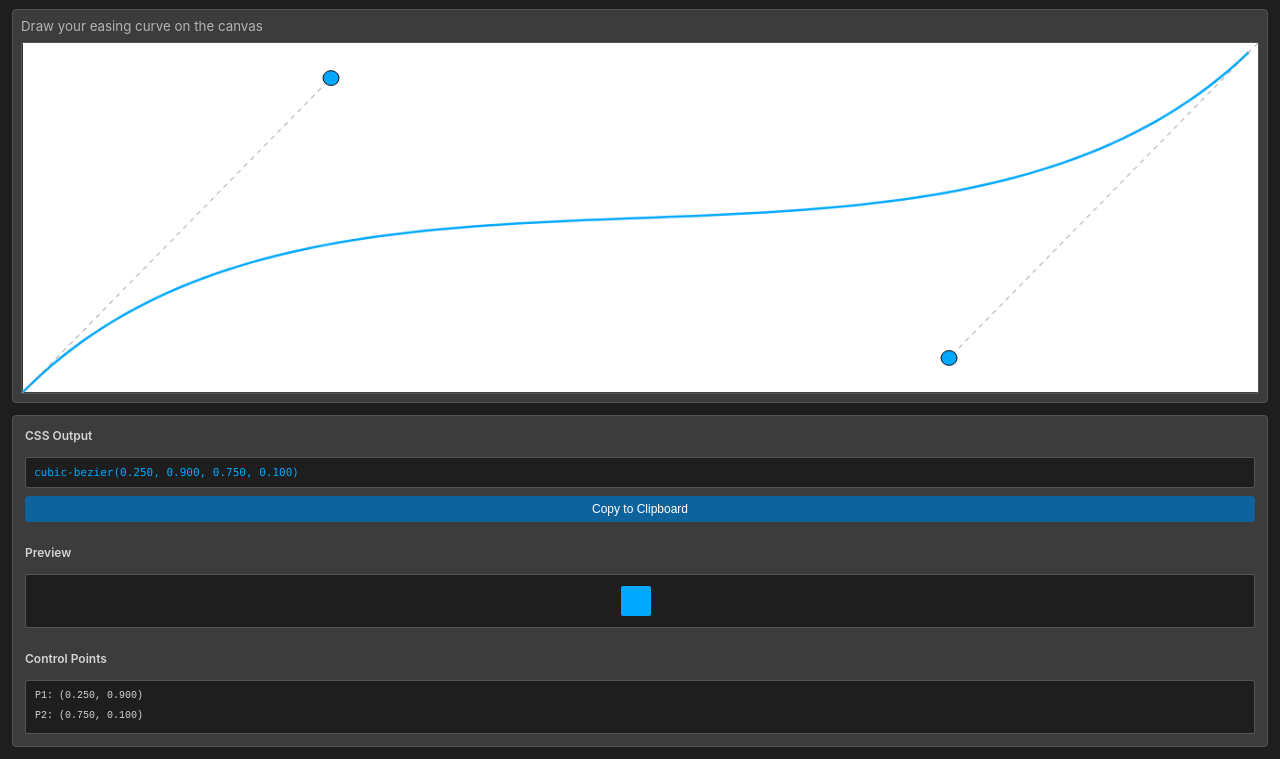
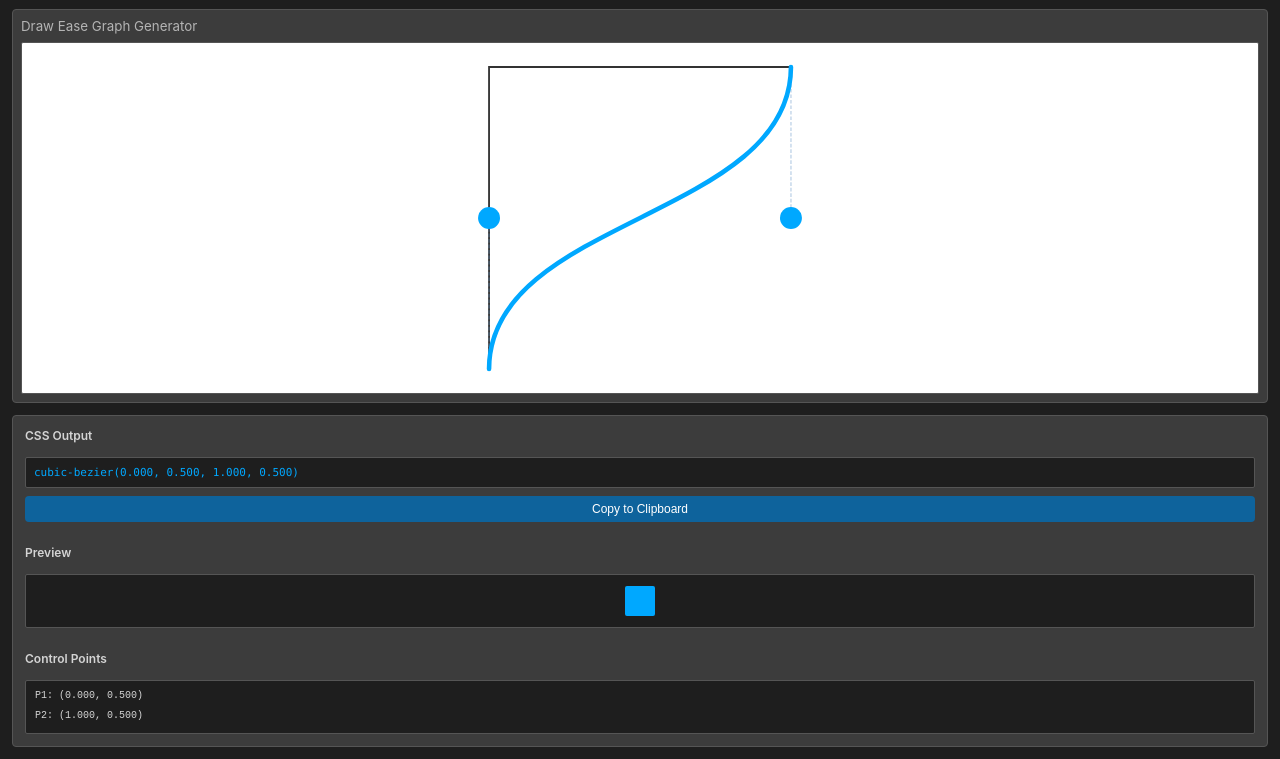
Before and after one commit to dev-bazz/motion-edictor, a website: page src/index.html in a window 1280 px wide. Shown: the part 41-800 px from the top of the page. Drawn offline with Linux system fonts and the light colour scheme.

Commit message:
feat: implement SVG-based easing curve visualization with interactive control points

```diff
--- a/src/index.html
+++ b/src/index.html
@@ -98,13 +98,40 @@
         min-height: 0;
       }
 
-      canvas {
+      svg {
         flex: 1;
         border: 1px solid var(--vscode-input-border, var(--fallback-input-border));
         border-radius: 2px;
-        cursor: crosshair;
         background: white;
         min-height: 0;
+        width: 100%;
+        overflow: visible;
+        padding: 1.5rem;
+      }
+
+      .control-point {
+        cursor: grab;
+        transition: r 0.2s ease, filter 0.2s ease;
+      }
+
+      .control-point:hover {
+        filter: brightness(1.3) drop-shadow(0 0 4px rgba(0, 168, 255, 0.5));
+      }
+
+      .control-point:active {
+        cursor: grabbing;
+      }
+
+      .control-point-circle {
+        pointer-events: none;
+      }
+
+      .control-point-hit {
+        cursor: grab;
+      }
+
+      .control-point-hit:hover {
+        cursor: grab;
       }
 
       .output-section {
@@ -222,9 +249,37 @@
         <div class="canvas-wrapper">
           <small
                     style="margin-bottom: 8px; color: var(--vscode-descriptionForeground, var(--fallback-descriptionForeground));">Draw
-            your easing curve on the
-            canvas</small>
-          <canvas id="easeCanvas"></canvas>
+            Ease Graph Generator</small>
+          <svg id="easeCanvas"
+                    style="width:100%;aspect-ratio:1;display:block;overflow:visible;position:relative;z-index:1"
+                    viewBox="0 0 330 330">
+            <!-- Grid -->
+            <g id="grid" opacity="0.1"></g>
+            <!-- Axes -->
+            <polyline fill="none" stroke="#333" stroke-width="2" points="0,330 0,0 330,0"></polyline>
+            <!-- Control lines (tethers) -->
+            <polyline id="control-1-tether" fill="none" stroke="rgba(100, 150, 200, 0.3)" stroke-width="2"
+                      stroke-dasharray="4, 2" points="0,330 33,198"></polyline>
+            <polyline id="control-2-tether" fill="none" stroke="rgba(100, 150, 200, 0.3)" stroke-width="2"
+                      stroke-dasharray="4, 2" points="330,0 297,16.35"></polyline>
+            <!-- Cubic bezier curve -->
+            <path id="bezierCurve" d="M 0,330 C 33,198 297,16.35 330,0" fill="none"
+                      stroke="var(--vscode-symbolIcon-colorForeground, var(--fallback-symbolIcon-colorForeground))"
+                      stroke-width="5" stroke-linecap="round"></path>
+            <!-- Control points -->
+            <!-- Hit areas for easier interaction (placed first for proper event handling) -->
+            <circle id="control-1-hit" class="control-point-hit" r="30" cx="33" cy="198" fill="transparent"
+                      style="touch-action:none;"></circle>
+            <circle id="control-2-hit" class="control-point-hit" r="30" cx="297" cy="16.35" fill="transparent"
+                      style="touch-action:none;"></circle>
+            <!-- Visible control point circles -->
+            <circle id="control-1" class="control-point control-point-circle" r="12" cx="33" cy="198"
+                      fill="var(--vscode-symbolIcon-colorForeground, var(--fallback-symbolIcon-colorForeground))"
+                      style="touch-action:none;"></circle>
+            <circle id="control-2" class="control-point control-point-circle" r="12" cx="297" cy="16.35"
+                      fill="var(--vscode-symbolIcon-colorForeground, var(--fallback-symbolIcon-colorForeground))"
+                      style="touch-action:none;"></circle>
+          </svg>
         </div>
 
         <div class="output-section">
@@ -265,134 +320,95 @@
       {
         try
         {
-          vscode = acquireVsCodeApi()
+          vscode = acquireVsCodeApi();
         } catch ( error )
         {
-          vscode = {}
+          vscode = {};
+        }
+      };
+      handleVscodeAssignment();
 
-        }
-
-      }
-      handleVscodeAssignment()
-
-      const canvas = document.getElementById( 'easeCanvas' );
-      const ctx = canvas.getContext( '2d' );
+      const svg = document.getElementById( 'easeCanvas' );
       const cssOutput = document.getElementById( 'cssOutput' );
       const copyBtn = document.getElementById( 'copyBtn' );
       const resetBtn = document.getElementById( 'resetBtn' );
       const pointList = document.getElementById( 'pointList' );
       const previewBox = document.getElementById( 'previewBox' );
-      // Default control points for cubic-bezier
-      let controlPoints = [ {
-        x: 0.25,
-        y: 0.9
-      }, // Point 1
-      {
-        x: 0.75,
-        y: 0.1
-      } // Point 2
+
+      // SVG viewBox dimensions (used for scaling)
+      const SVG_SIZE = 330;
+      const SVG_PADDING = 0;
+
+      // Default control points (normalized 0-1)
+      let controlPoints = [
+        { x: 0, y: 0.5 }, // Point 1
+        { x: 1, y: 0.5 }  // Point 2
       ];
+
       let isDrawing = false;
       let selectedPoint = -1;
-      const pointRadius = 8;
+      let dragOffset = { x: 0, y: 0 }; // Offset between click point and control point center
 
-      function resizeCanvas ()
+      // Convert normalized coordinates (0-1) to SVG coordinates
+      function normalizedToSvg ( x, y )
       {
-        const rect = canvas.parentElement.getBoundingClientRect();
-        const padding = 16; // Total padding from container
-        const newWidth = Math.max( rect.width - padding, 50 );
-        const newHeight = Math.max( rect.height - padding, 50 );
-
-        if ( canvas.width !== newWidth || canvas.height !== newHeight )
-        {
-          canvas.width = newWidth;
-          canvas.height = newHeight;
-        }
+        return {
+          x: x * SVG_SIZE,
+          y: SVG_SIZE - ( y * SVG_SIZE ) // Flip Y axis
+        };
       }
 
-      function drawCurve ()
+      // Convert SVG coordinates to normalized coordinates
+      function svgToNormalized ( svgX, svgY )
       {
-        ctx.clearRect( 0, 0, canvas.width, canvas.height );
-        ctx.strokeStyle = '#888';
-        ctx.fillStyle = 'rgba(100, 150, 200, 0.1)';
-        ctx.lineWidth = 0.5;
-        // Draw grid
-        for ( let i = 0; i <= 10; i++ )
-        {
-          const x = ( canvas.width / 10 ) * i;
-          const y = ( canvas.height / 10 ) * i;
-          ctx.fillRect( x - 0.5, y - 0.5, 1, 1 );
-        }
-        // Draw axes
-        ctx.strokeStyle = '#333';
-        ctx.lineWidth = 2;
-        ctx.beginPath();
-        ctx.moveTo( 0, canvas.height );
-        ctx.lineTo( canvas.width, canvas.height );
-        ctx.stroke();
-        ctx.beginPath();
-        ctx.moveTo( 0, 0 );
-        ctx.lineTo( 0, canvas.height );
-        ctx.stroke();
-        // Draw cubic bezier curve
-        ctx.strokeStyle = '#00a8ff';
-        ctx.lineWidth = 2.5;
-        ctx.beginPath();
-        const p0 = {
-          x: 0,
-          y: 0
+        return {
+          x: svgX / SVG_SIZE,
+          y: 1 - ( svgY / SVG_SIZE ) // Flip Y axis back
         };
-        const p3 = {
-          x: 1,
-          y: 1
-        };
+      }
+
+      // Generate cubic bezier path
+      function generateBezierPath ()
+      {
+        const p0 = { x: 0, y: 0 };  // Start at bottom-left
+        const p3 = { x: 1, y: 1 };  // End at top-right
         const p1 = controlPoints[ 0 ];
         const p2 = controlPoints[ 1 ];
-        ctx.moveTo( p0.x * canvas.width, canvas.height - p0.y * canvas.height );
-        for ( let t = 0; t <= 1; t += 0.01 )
-        {
-          const x = Math.pow( 1 - t, 3 ) * p0.x +
-            3 * Math.pow( 1 - t, 2 ) * t * p1.x +
-            3 * ( 1 - t ) * Math.pow( t, 2 ) * p2.x +
-            Math.pow( t, 3 ) * p3.x;
-          const y = Math.pow( 1 - t, 3 ) * p0.y +
-            3 * Math.pow( 1 - t, 2 ) * t * p1.y +
-            3 * ( 1 - t ) * Math.pow( t, 2 ) * p2.y +
-            Math.pow( t, 3 ) * p3.y;
-          ctx.lineTo( x * canvas.width, canvas.height - y * canvas.height );
-        }
-        ctx.stroke();
-        // Draw control lines
-        ctx.strokeStyle = '#888';
-        ctx.lineWidth = 1;
-        ctx.setLineDash( [ 5, 5 ] );
-        ctx.beginPath();
-        ctx.moveTo( 0, canvas.height );
-        ctx.lineTo( p1.x * canvas.width, canvas.height - p1.y * canvas.height );
-        ctx.stroke();
-        ctx.beginPath();
-        ctx.moveTo( canvas.width, 0 );
-        ctx.lineTo( p2.x * canvas.width, canvas.height - p2.y * canvas.height );
-        ctx.stroke();
-        ctx.setLineDash( [] );
-        // Draw control points
-        controlPoints.forEach( ( point, index ) =>
-        {
-          ctx.fillStyle = selectedPoint === index ? '#ff6b6b' : '#00a8ff';
-          ctx.beginPath();
-          ctx.arc(
-            point.x * canvas.width,
-            canvas.height - point.y * canvas.height,
-            pointRadius,
-            0,
-            Math.PI * 2
-          );
-          ctx.fill();
-          // Draw outline
-          ctx.strokeStyle = '#000';
-          ctx.lineWidth = 1;
-          ctx.stroke();
-        } );
+
+        const p0Svg = normalizedToSvg( p0.x, p0.y );
+        const p1Svg = normalizedToSvg( p1.x, p1.y );
+        const p2Svg = normalizedToSvg( p2.x, p2.y );
+        const p3Svg = normalizedToSvg( p3.x, p3.y );
+
+        return `M ${ p0Svg.x },${ p0Svg.y } C ${ p1Svg.x },${ p1Svg.y } ${ p2Svg.x },${ p2Svg.y } ${ p3Svg.x },${ p3Svg.y }`;
+      }
+
+      // Update SVG elements
+      function updateSvg ()
+      {
+        const p0Svg = normalizedToSvg( 0, 0 );  // Bottom-left
+        const p1Svg = normalizedToSvg( controlPoints[ 0 ].x, controlPoints[ 0 ].y );
+        const p2Svg = normalizedToSvg( controlPoints[ 1 ].x, controlPoints[ 1 ].y );
+        const p3Svg = normalizedToSvg( 1, 1 );  // Top-right
+
+        // Update bezier curve
+        document.getElementById( 'bezierCurve' ).setAttribute( 'd', generateBezierPath() );
+
+        // Update tether lines
+        document.getElementById( 'control-1-tether' ).setAttribute( 'points', `${ p0Svg.x },${ p0Svg.y } ${ p1Svg.x },${ p1Svg.y }` );
+        document.getElementById( 'control-2-tether' ).setAttribute( 'points', `${ p3Svg.x },${ p3Svg.y } ${ p2Svg.x },${ p2Svg.y }` );
+
+        // Update control points
+        document.getElementById( 'control-1' ).setAttribute( 'cx', p1Svg.x );
+        document.getElementById( 'control-1' ).setAttribute( 'cy', p1Svg.y );
+        document.getElementById( 'control-1-hit' ).setAttribute( 'cx', p1Svg.x );
+        document.getElementById( 'control-1-hit' ).setAttribute( 'cy', p1Svg.y );
+
+        document.getElementById( 'control-2' ).setAttribute( 'cx', p2Svg.x );
+        document.getElementById( 'control-2' ).setAttribute( 'cy', p2Svg.y );
+        document.getElementById( 'control-2-hit' ).setAttribute( 'cx', p2Svg.x );
+        document.getElementById( 'control-2-hit' ).setAttribute( 'cy', p2Svg.y );
+
         updateCSSOutput();
         updatePreview();
       }
@@ -427,58 +443,91 @@
         }, 10 );
       }
 
-      canvas.addEventListener( 'mousedown', ( e ) =>
+      // SVG event handling - Setup hit areas with improved interaction
+      function handleDragStart ( pointIndex )
       {
-        const rect = canvas.getBoundingClientRect();
-        const x = ( e.clientX - rect.left ) / rect.width;
-        const y = 1 - ( e.clientY - rect.top ) / rect.height;
+        return ( e ) =>
+        {
+          e.preventDefault();
 
-        // Check if clicking on a control point
-        for ( let i = 0; i < controlPoints.length; i++ )
-        {
-          const dx = ( controlPoints[ i ].x * rect.width ) / rect.width - x;
-          const dy = ( controlPoints[ i ].y * rect.height ) / rect.height - y;
-          const distance = Math.sqrt( dx * dx + dy * dy );
+          // Calculate the offset between mouse position and point's current SVG position
+          const rect = svg.getBoundingClientRect();
+          let clientX = e.clientX;
+          let clientY = e.clientY;
 
-          if ( distance < pointRadius / Math.min( rect.width, rect.height ) )
+          if ( e.touches )
           {
-            selectedPoint = i;
-            isDrawing = true;
-            drawCurve();
-            return;
+            clientX = e.touches[ 0 ].clientX;
+            clientY = e.touches[ 0 ].clientY;
           }
-        }
-      } );
 
-      canvas.addEventListener( 'mousemove', ( e ) =>
+          const mouseX = ( ( clientX - rect.left ) / rect.width ) * SVG_SIZE;
+          const mouseY = ( ( clientY - rect.top ) / rect.height ) * SVG_SIZE;
+
+          const pointSvg = normalizedToSvg( controlPoints[ pointIndex ].x, controlPoints[ pointIndex ].y );
+
+          dragOffset.x = pointSvg.x - mouseX;
+          dragOffset.y = pointSvg.y - mouseY;
+
+          isDrawing = true;
+          selectedPoint = pointIndex;
+          svg.style.cursor = 'grabbing';
+        };
+      }
+
+      const control1Hit = document.getElementById( 'control-1-hit' );
+      const control2Hit = document.getElementById( 'control-2-hit' );
+
+      control1Hit.addEventListener( 'mousedown', handleDragStart( 0 ) );
+      control2Hit.addEventListener( 'mousedown', handleDragStart( 1 ) );
+
+      // Touch support
+      control1Hit.addEventListener( 'touchstart', handleDragStart( 0 ) );
+      control2Hit.addEventListener( 'touchstart', handleDragStart( 1 ) );
+
+      function handleDragMove ( e )
       {
         if ( !isDrawing || selectedPoint === -1 ) return;
 
-        const rect = canvas.getBoundingClientRect();
-        let x = ( e.clientX - rect.left ) / rect.width;
-        let y = 1 - ( e.clientY - rect.top ) / rect.height;
+        const rect = svg.getBoundingClientRect();
+        let clientX = e.clientX;
+        let clientY = e.clientY;
+
+        // Handle touch events
+        if ( e.touches )
+        {
+          clientX = e.touches[ 0 ].clientX;
+          clientY = e.touches[ 0 ].clientY;
+        }
+
+        const mouseX = ( ( clientX - rect.left ) / rect.width ) * SVG_SIZE;
+        const mouseY = ( ( clientY - rect.top ) / rect.height ) * SVG_SIZE;
+
+        // Apply the offset so point stays under cursor relative to click position
+        const svgX = mouseX + dragOffset.x;
+        const svgY = mouseY + dragOffset.y;
+
+        let normalized = svgToNormalized( svgX, svgY );
 
         // Clamp values between 0 and 1
-        x = Math.max( 0, Math.min( 1, x ) );
-        y = Math.max( 0, Math.min( 1, y ) );
+        normalized.x = Math.max( 0, Math.min( 1, normalized.x ) );
+        normalized.y = Math.max( 0, Math.min( 1, normalized.y ) );
 
-        controlPoints[ selectedPoint ] = { x, y };
-        drawCurve();
-      } );
+        controlPoints[ selectedPoint ] = normalized;
+        updateSvg();
+      }
 
-      canvas.addEventListener( 'mouseup', () =>
+      function handleDragEnd ()
       {
         isDrawing = false;
         selectedPoint = -1;
-        drawCurve();
-      } );
+        svg.style.cursor = 'default';
+      }
 
-      canvas.addEventListener( 'mouseleave', () =>
-      {
-        isDrawing = false;
-        selectedPoint = -1;
-        drawCurve();
-      } );
+      document.addEventListener( 'mousemove', handleDragMove );
+      document.addEventListener( 'touchmove', handleDragMove );
+      document.addEventListener( 'mouseup', handleDragEnd );
+      document.addEventListener( 'touchend', handleDragEnd );
 
       copyBtn.addEventListener( 'click', () =>
       {
@@ -491,11 +540,11 @@
       resetBtn.addEventListener( 'click', () =>
       {
         controlPoints = [
-          { x: 0.25, y: 0.9 },
-          { x: 0.75, y: 0.1 }
+          { x: 0.1, y: 0.4 },
+          { x: 0.9, y: 0.95 }
         ];
         selectedPoint = -1;
-        drawCurve();
+        updateSvg();
       } );
 
       // Add animation for preview
@@ -508,23 +557,8 @@
       `;
       document.head.appendChild( style );
 
-      // Initial setup
-      window.addEventListener( 'resize', () =>
-      {
-        resizeCanvas();
-        drawCurve();
-      } );
-
-      // Use ResizeObserver to handle sidebar resize
-      const resizeObserver = new ResizeObserver( () =>
-      {
-        resizeCanvas();
-        drawCurve();
-      } );
-      resizeObserver.observe( canvas.parentElement );
-
-      resizeCanvas();
-      drawCurve();
+      // Initial SVG update
+      updateSvg();
     </script>
   </body>
 
```
Also changed, not shown: src/graph.svg (added).
